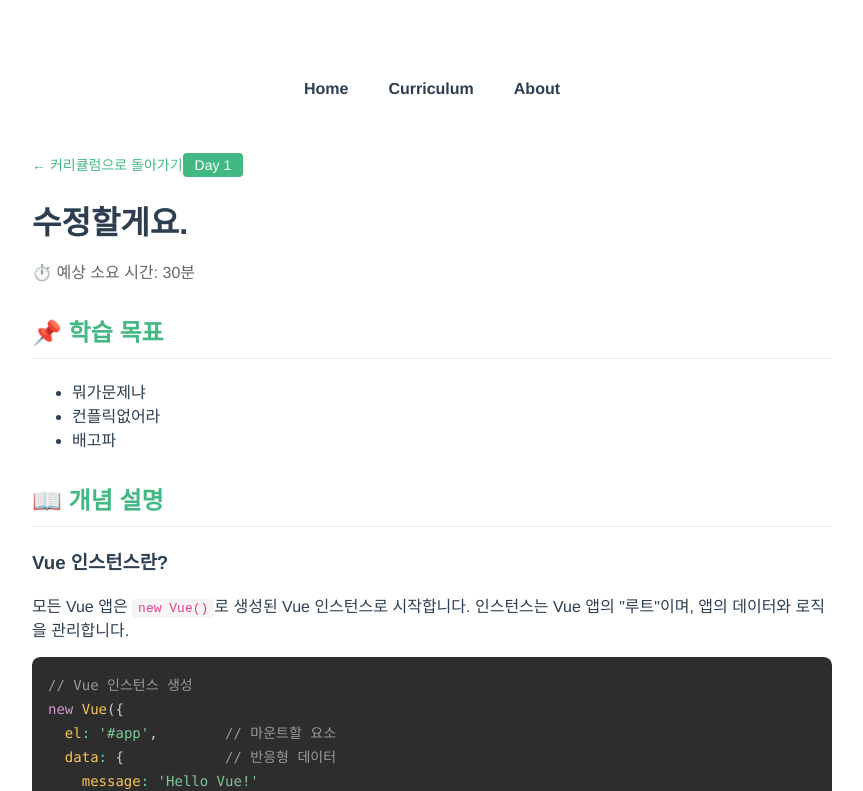
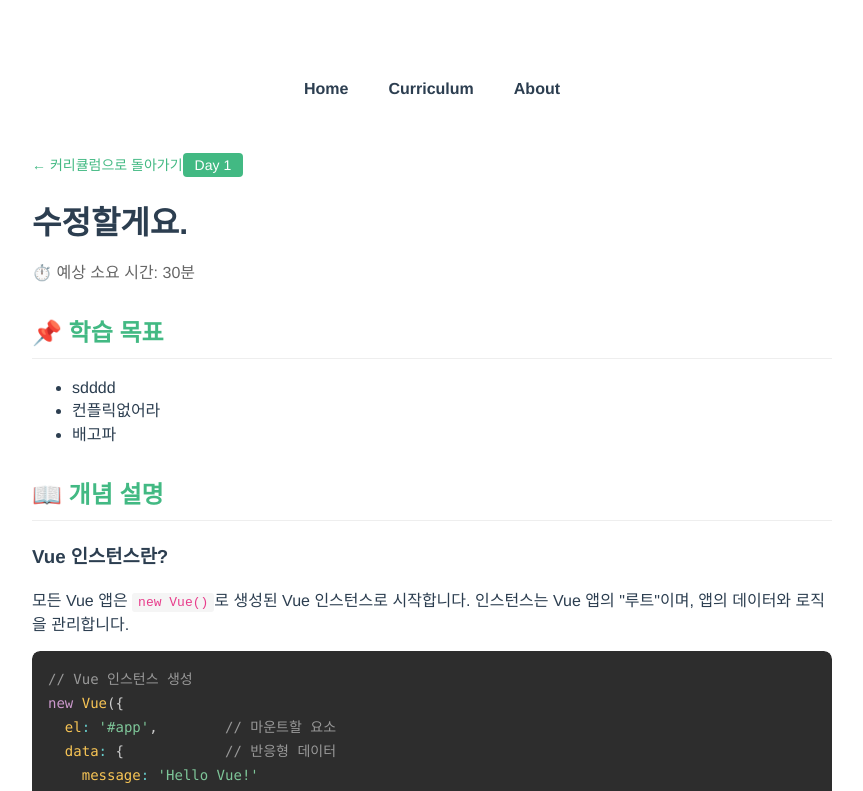
Before and after one commit to luv20100918/vue2-study, a Vue app: page /curriculum/day1 in a window 1280 px wide. Shown: the top 791 px of the page, without its empty margins (208-1071 px from the left). Built offline with nearby package versions, Linux system fonts and the light colour scheme.

Commit message:
올리기

```diff
--- a/src/views/curriculum/Day1.vue
+++ b/src/views/curriculum/Day1.vue
@@ -11,7 +11,7 @@
       <section>
         <h2>📌 학습 목표</h2>
         <ul>
-          <li>뭐가문제냐</li>
+          <li>sdddd</li>
           <li>컨플릭없어라</li>
           <li>배고파</li>
         </ul>
```
